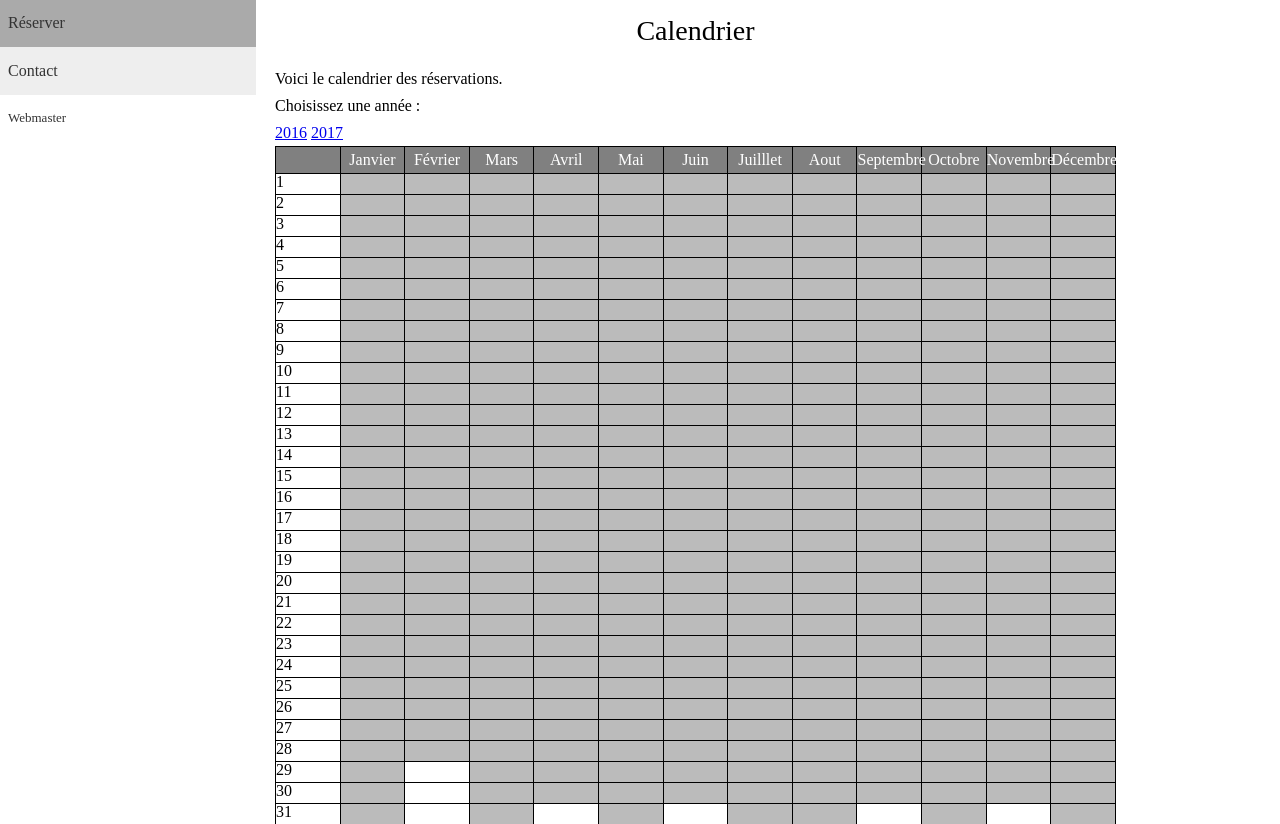
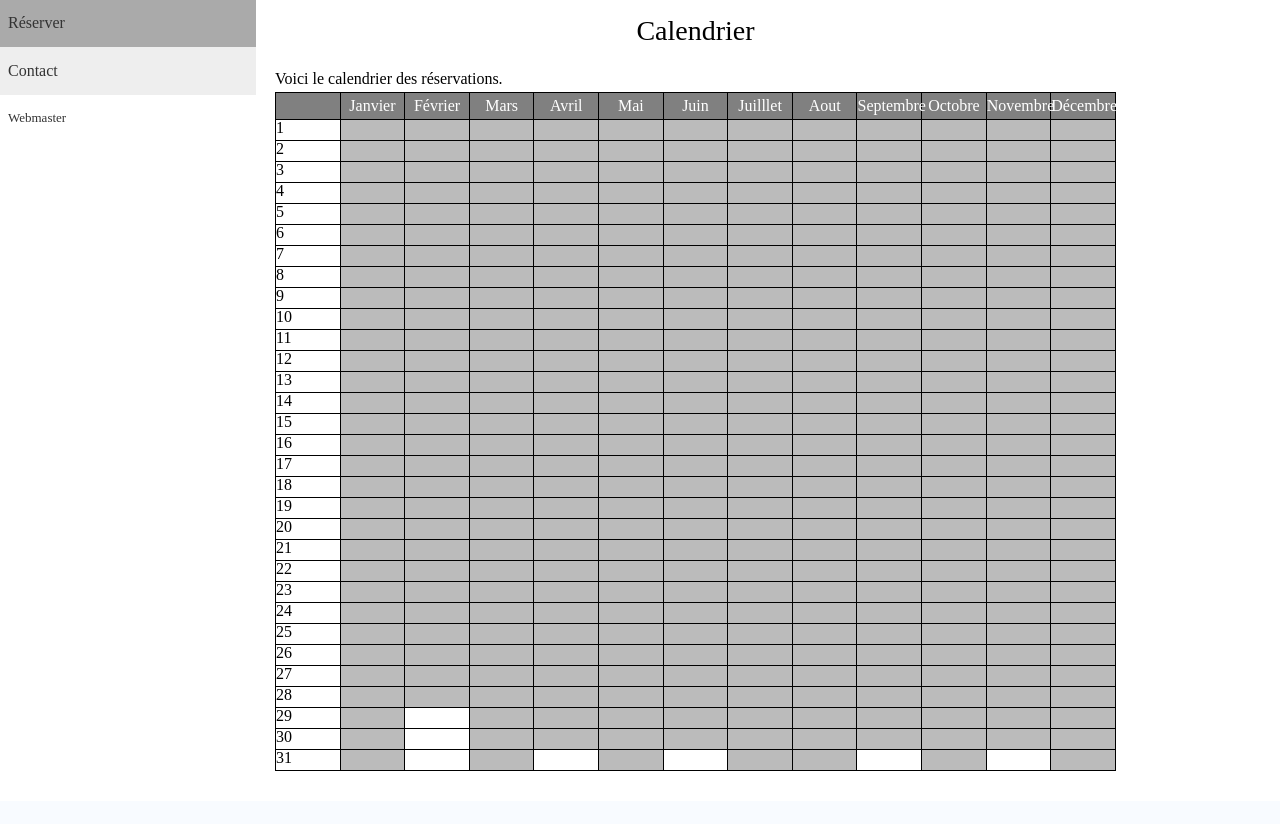
Before and after one commit to fossabot/Rent-MontDore, a Django app: a page that uses booking/templates/booking/calendar.html in a window 1280 px wide. Shown: the part 221-1045 px from the top of the page. After the commit the page ends 992 px from the top, so only its background shows below. Run offline with Django 3.2, Linux system fonts and the light colour scheme; data comes from the database, SQL or seed files in the repository.

Commit message:
Update year

```diff
--- a/booking/templates/booking/booking.html
+++ b/booking/templates/booking/booking.html
@@ -20,7 +20,7 @@
       <a href="{% url "booking" %}">Réservation</a>
     </li>
     <li {% if request.resolver_match.url_name == "calendar" %}class="active"{% endif %}>
-      <a href="{% url "calendar" 2016 %}">Disponibilités</a>
+      <a href="{% url "calendar" 2017 %}">Disponibilités</a>
     </li>
   </ul>
 {% endblock %}
--- a/booking/templates/booking/calendar.html
+++ b/booking/templates/booking/calendar.html
@@ -20,7 +20,7 @@
       <a href="{% url "booking" %}">Réservation</a>
     </li>
     <li {% if request.resolver_match.url_name == "calendar" %}class="active"{% endif %}>
-      <a href="{% url "calendar" 2016 %}">Disponibilités</a>
+      <a href="{% url "calendar" 2017 %}">Disponibilités</a>
     </li>
   </ul>
 {% endblock %}
@@ -28,9 +28,6 @@
 {% block content %}
   <h1>Calendrier</h1>
   <p>Voici le calendrier des réservations.</p>
-  <p>Choisissez une année :<p>
-  <a class="year" href="{% url "calendar" 2016 %}">2016</a>
-  <a class="year" href="{% url "calendar" 2017 %}">2017</a>
   <div id="calendar">
     <table>
       <tr>
--- a/booking/templates/booking/price.html
+++ b/booking/templates/booking/price.html
@@ -19,7 +19,7 @@
       <a href="{% url "booking" %}">Réservation</a>
     </li>
     <li {% if request.resolver_match.url_name == "calendar" %}class="active"{% endif %}>
-      <a href="{% url "calendar" 2016 %}">Disponibilités</a>
+      <a href="{% url "calendar" 2017 %}">Disponibilités</a>
     </li>
   </ul>
 {% endblock %}
```
